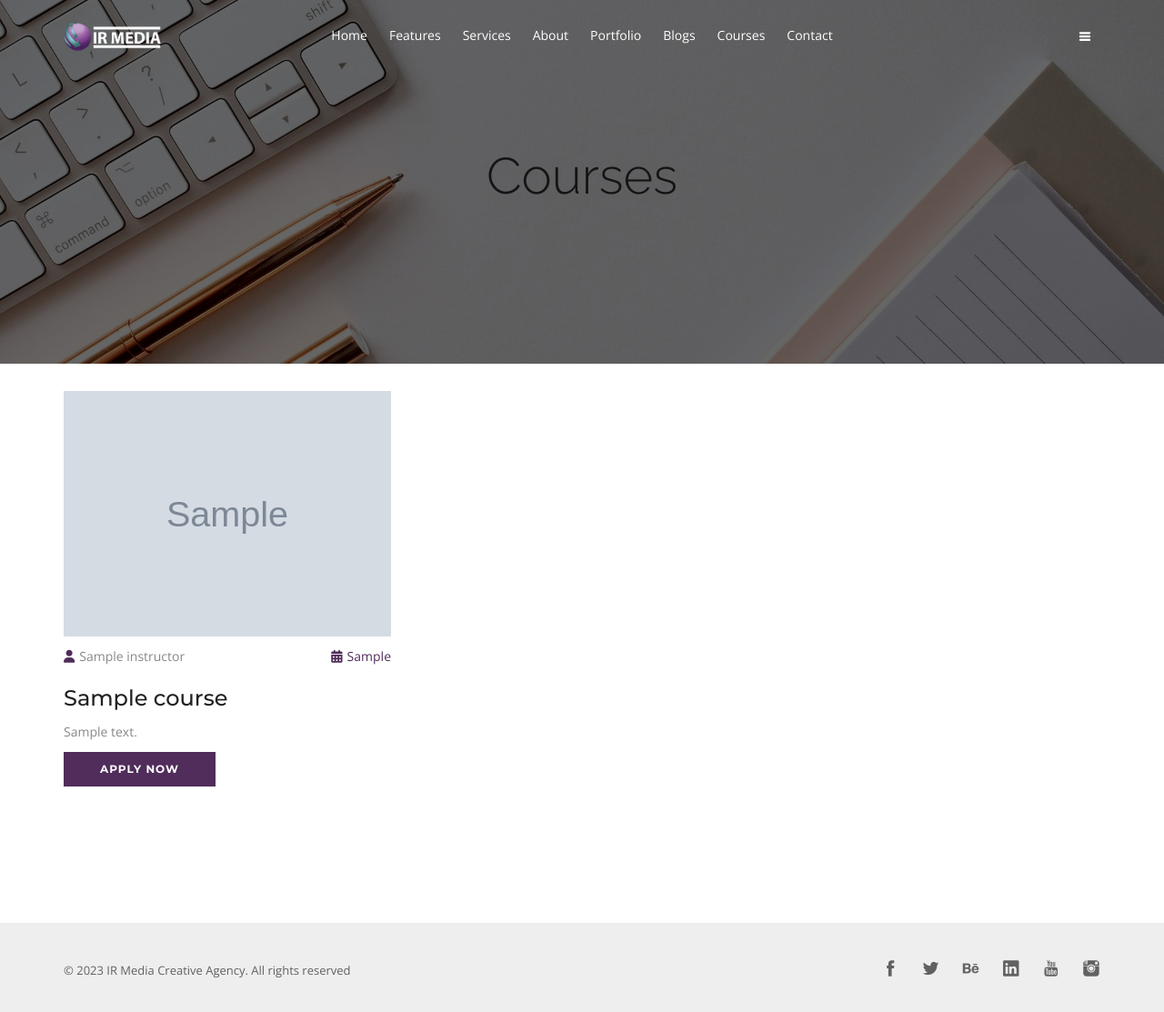
After one commit to Sheharyar123/IR_Media, a Django app: page /courses/ in a window 1280 px wide. The commit adds this page. Shown: the whole page at 91% size. Run offline with Django 4.2, Linux system fonts and the light colour scheme; tables that the repository leaves empty hold one stand-in row (values such as "Sample post"); grey boxes marked "Sample" are stand-in pictures; parts of the project's set-up code (start-up, migrations or seed data) failed here and were passed over; some libraries are stand-ins or nearby versions; some web fonts are replaced.

Commit message:
create course list view

```diff
--- a/courses/models.py
+++ b/courses/models.py
@@ -34,3 +34,10 @@ class Course(models.Model):
 
     def __str__(self):
         return self.title
+
+    @property
+    def imageURL(self):
+        if not self.image.url:
+            return ""
+        else:
+            return self.image.url
--- /dev/null
+++ b/courses/urls.py
@@ -0,0 +1,8 @@
+from django.urls import path
+from .views import CourseListView
+
+app_name = "courses"
+
+urlpatterns = [
+    path("", CourseListView.as_view(), name="course_list"),
+]
--- a/courses/views.py
+++ b/courses/views.py
@@ -1,3 +1,13 @@
 from django.shortcuts import render
+from django.views.generic import ListView
+from .models import Course
 
-# Create your views here.
+
+class CourseListView(ListView):
+    model = Course
+    template_name = "courses/course_list.html"
+    context_object_name = "course_list"
+    paginate_by = 9
+
+    def get_queryset(self):
+        return Course.objects.filter(is_active=True)
--- a/ir_media/urls.py
+++ b/ir_media/urls.py
@@ -8,6 +8,7 @@ urlpatterns = [
     path("", include("core.urls")),
     path("", include("blogs.urls")),
     path("projects/", include("projects.urls")),
+    path("courses/", include("courses.urls")),
 ]
 
 if settings.DEBUG:
--- a/static/assets/css/custom.css
+++ b/static/assets/css/custom.css
@@ -18,6 +18,10 @@
 
 .talent-text h1 {
   font-weight: 500 !important;
+}
+
+.course-title:hover {
+  color: #212121 !important;
 }
 
 @media (max-width: 700px) {
--- a/templates/_base.html
+++ b/templates/_base.html
@@ -23,6 +23,8 @@
       rel="stylesheet"
       href="/ir media/html website/becki-creative-parallax-one-page-html-template-2022-02-21-23-53-03-utc/Main_Html_Source/Documentation/css/"
     />
+    <!-- Font Awesome CDN -->
+    <script src="https://kit.fontawesome.com/556e9f70c0.js" crossorigin="anonymous"></script>
 
     <!-- Core Style Sheets -->
     <link rel="stylesheet" href="{% static 'assets/css/master.css' %}" />
--- a/templates/_navbar.html
+++ b/templates/_navbar.html
@@ -82,7 +82,7 @@
         <li><a class="page-scroll" href="{% url 'core:index' %}#portfolio">Portfolio</a></li>
         {% comment %} <li><a class="page-scroll" href="{% url 'core:index' %}#pricing">Pricings</a></li> {% endcomment %}
         <li><a class="page-scroll" href="{% url 'blogs:post_list' %}">Blogs</a></li>
-        <li><a class="page-scroll" href="#">Courses</a></li>
+        <li><a class="page-scroll" href="{% url 'courses:course_list' %}">Courses</a></li>
         <li><a class="page-scroll" href="{% url 'core:index' %}#contact">Contact</a></li>
       </ul>
     </div>
@@ -122,7 +122,7 @@
           <a class="page-scroll" href="{% url 'blogs:post_list' %}">Blogs</a>
         </li>
         <li class="link-item">
-          <a class="page-scroll" href="#">Courses</a>
+          <a class="page-scroll" href="{% url 'courses:course_list' %}">Courses</a>
         </li>
         <li class="link-item">
           <a class="page-scroll" href="{% url 'core:index' %}#contact">Contact</a>
--- /dev/null
+++ b/templates/courses/course_list.html
@@ -0,0 +1,71 @@
+{% extends '_base.html' %}
+{% load static %}
+
+{% block title %}IR Media | Courses{% endblock title %}
+{% block content %}
+
+
+  <div class="transition-none" style="background-color: #000;">
+      <section class="title-hero-bg parallax-effect" style="background: url({% static 'assets/images/title-bg/title-bg-2.jpg' %}) no-repeat center center/cover;">
+        <h1 class="raleway-font font-300 text-center pt-20" style="color: #333;">Courses</h1>
+      </section>
+  </div>
+
+  <section class="white-bg pt-30">
+    <div class="container">
+      <div class="row blog-style-01">
+        {% for course in course_list %}
+          <div class="col-md-4 col-sm-12 col-xs-12 mb-20">
+            <div class="course">
+                <div>
+                  <a href="#"> <img class="img-responsive" src="{{ course.imageURL}}" style="width: 100% !important"  /> </a>
+                </div>
+                <div class="text pt-4">
+                  <p class="meta d-flex mt-10">
+                  <span><i class="fa-solid fa-user" style="margin-right: 5px; color: #502d5a;"></i>{{ course.instructors.all|join:', '}}</span>
+                  <span style="float: right; color: #502d5a;"><i class="fa-solid fa-calendar-days mr-2" style="margin-right: 5px"></i>{{ course.duration }}</span>
+                  </p>
+                  <h3><a href="#" class="course-title">{{ course.title }}</a></h3>
+                  <p>{{ course.description|truncatewords:50 }}</p>
+                  <p><a href="#" class="btn btn-lg btn-gradient-secondary btn-square">Apply now</a></p>
+                </div>
+            </div>
+          </div>
+        {% endfor %}
+      </div>
+
+      {% if is_paginated %}
+        <div class="row mt-100">
+            <div class="col-md-12">
+                <div class="text-center">
+                  <div class="pagination text-uppercase dark-color">
+                        <ul>
+                          {% if page_obj.has_previous %}
+                          <li><a href="?page={{ page_obj.previous_page_number }}" class="btn">&#10094; Prev</a></li>
+                          {% else %}
+                          <li><a href="#" class="btn btn--disabled">&#10094; Prev</a></li>
+                        {% endif %}
+
+                        {% for i in page_obj.paginator.page_range %}
+                            {% if i == page_obj.number %}
+                                <li><a href="?page={{ i }}" class="btn btn--sub">{{ i }}</a></li>
+                            {% else %}
+                                <li><a href="?page={{ i }}" class="btn">{{ i }}</a></li>
+                            {% endif %}
+                        {% endfor %}
+
+                        {% if page_obj.has_next %}
+                            <li><a href="?page={{ page_obj.next_page_number }}" class="btn">Next &#10095;</a></li>
+                        {% else %}
+                            <li><a href="#" class="btn btn--disabled">Next &#10095;</a></li>
+                        {% endif %}
+                        </ul>
+                    </div>
+                </div>
+            </div>
+        </div>
+      {% endif %}
+    </div>
+  </section>
+
+{% endblock content %}
```
